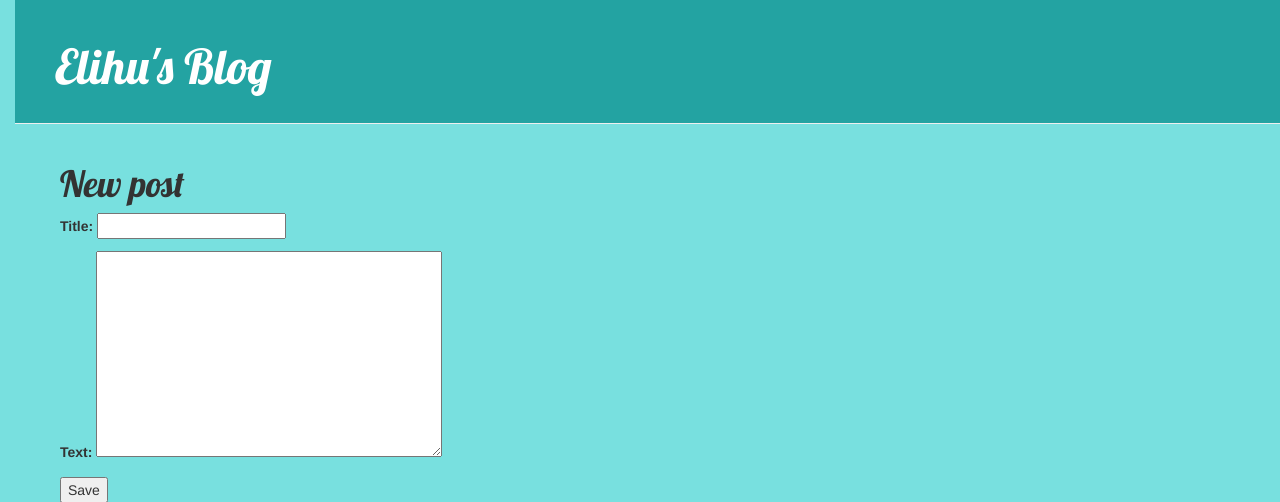
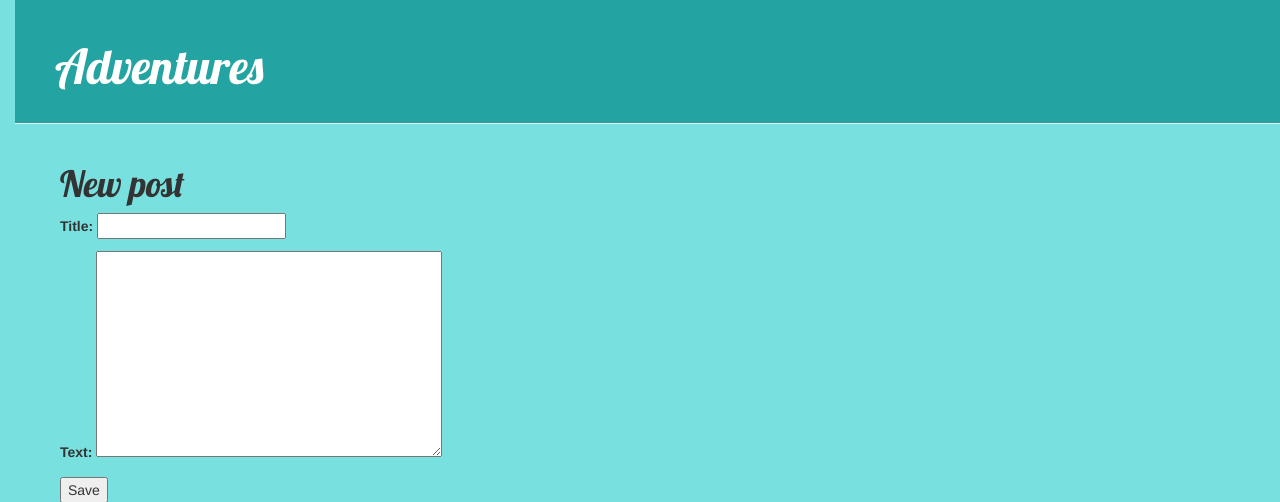
Before and after one commit to ElihuAxicor/DjangoTest, a Django app: page /post/new in a window 1280 px wide. Shown: the top 502 px of the page. Run offline with Django 3.2, Linux system fonts and the light colour scheme; some libraries are stand-ins or nearby versions.

Commit message:
Changed Blog's name

```diff
--- a/blog/templates/blog/base.html
+++ b/blog/templates/blog/base.html
@@ -1,7 +1,7 @@
 {% load static %}
 <html>
     <head>
-        <title>Elihu's blog</title>
+        <title>The Quest for IT</title>
         <link href="//fonts.googleapis.com/css?family=Lobster&subset=latin,latin-ext" rel="stylesheet" type="text/css">
         <link rel="stylesheet" href="//maxcdn.bootstrapcdn.com/bootstrap/3.2.0/css/bootstrap.min.css">
         <link rel="stylesheet" href="//maxcdn.bootstrapcdn.com/bootstrap/3.2.0/css/bootstrap-theme.min.css">
@@ -12,7 +12,7 @@
         {% if user.is_authenticated %}
           <a href="{% url 'post_new' %}" class="top-menu"><span class="glyphicon glyphicon-plus"></span></a>
         {% endif %}
-        <h1><a href="/">Elihu's Blog</a></h1>
+        <h1><a href="/">Adventures</a></h1>
       </div>
       <div class="content container">
         <div class="row">
```
